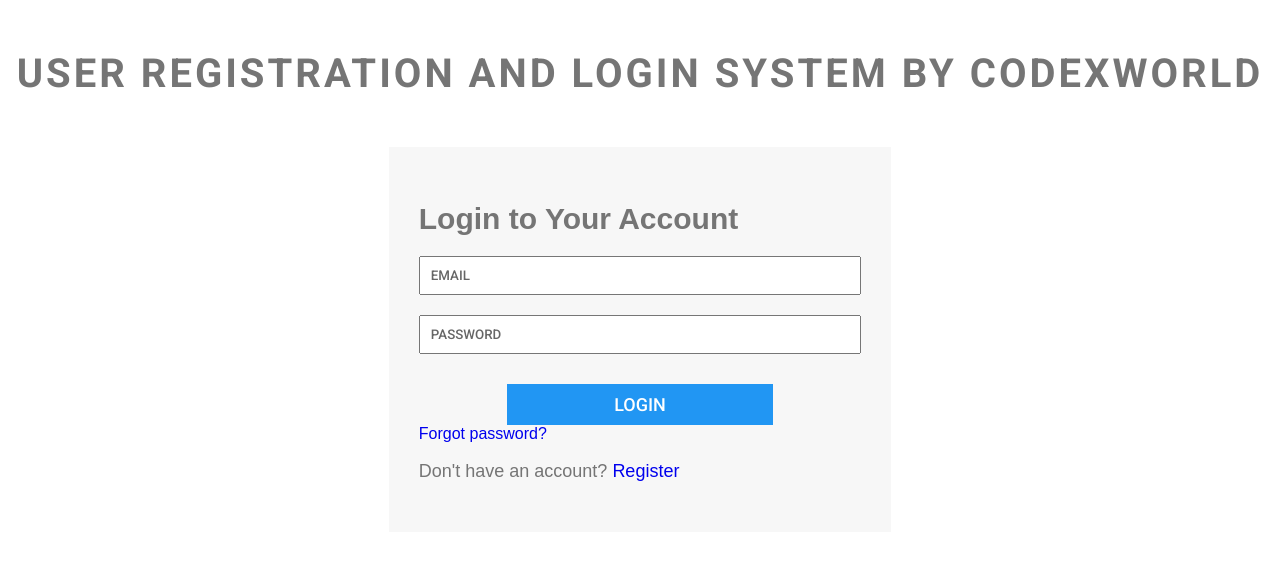
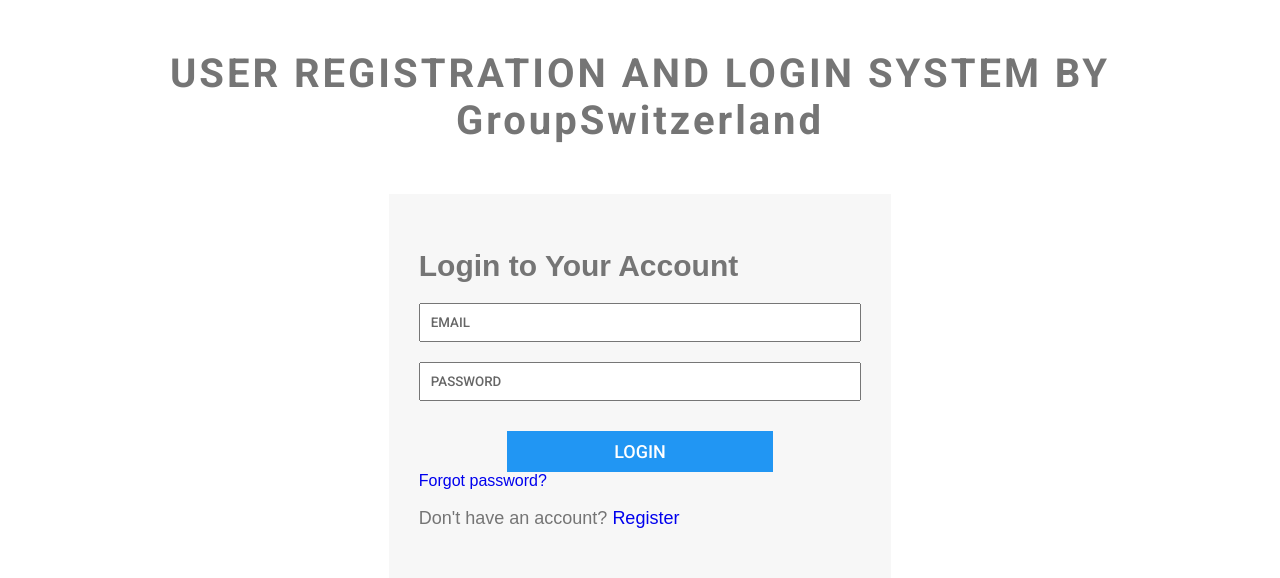
Before and after one commit to JaimeEstebanRamirez/GS-1, a PHP site: page / in a window 1280 px wide. Shown: the top 578 px of the page. Run offline with PHP 8.4, Linux system fonts and the light colour scheme.

Commit message:
New Connection

```diff
--- a/forgotPassword.php
+++ b/forgotPassword.php
@@ -10,12 +10,12 @@
 <!DOCTYPE html>
 <html>
 <head>
-    <title>Registration and Login System with PHP and MySQL by CodexWorld</title>
+    <title>Registration and Login System with PHP and MySQL by GroupSwitzerland</title>
     <link rel="stylesheet" href="style.css" type="text/css" media="all" />
     <link rel="stylesheet" href="//fonts.googleapis.com/css?family=Roboto:400,100,300,500,700,900" 	type="text/css" media="all">
 </head>
 <body>
-    <h1>USER REGISTRATION AND LOGIN SYSTEM BY CODEXWORLD</h1>
+    <h1>USER REGISTRATION AND LOGIN SYSTEM BY GroupSwitzerland</h1>
 	<div class="container">
 		<h2>Enter the Email of Your Account to Reset New Password</h2>
         <?php echo !empty($statusMsg)?'<p class="'.$statusMsgType.'">'.$statusMsg.'</p>':''; ?>
--- a/index.php
+++ b/index.php
@@ -10,12 +10,12 @@
 <!DOCTYPE html>
 <html>
 <head>
-    <title>Registration and Login System with PHP and MySQL by CodexWorld</title>
+    <title>Registration and Login System with PHP and MySQL by GroupSwitzerland</title>
     <link rel="stylesheet" href="style.css" type="text/css" media="all" />
     <link rel="stylesheet" href="//fonts.googleapis.com/css?family=Roboto:400,100,300,500,700,900" 	type="text/css" media="all">
 </head>
 <body>
-    <h1>USER REGISTRATION AND LOGIN SYSTEM BY CODEXWORLD</h1>
+    <h1>USER REGISTRATION AND LOGIN SYSTEM BY GroupSwitzerland</h1>
 	<div class="container">
         <?php
 			if(!empty($sessData['userLoggedIn']) && !empty($sessData['userID'])){
--- a/registration.php
+++ b/registration.php
@@ -10,7 +10,7 @@
 <!DOCTYPE html>
 <html>
 <head>
-    <title>Registration and Login System with PHP and MySQL by CodexWorld</title>
+    <title>Registration and Login System with PHP and MySQL by CroupSwitzerland</title>
     <link rel="stylesheet" href="style.css" type="text/css" media="all" />
     <link rel="stylesheet" href="//fonts.googleapis.com/css?family=Roboto:400,100,300,500,700,900" 	type="text/css" media="all">
 </head>
--- a/resetPassword.php
+++ b/resetPassword.php
@@ -15,7 +15,7 @@
     <link rel="stylesheet" href="//fonts.googleapis.com/css?family=Roboto:400,100,300,500,700,900" 	type="text/css" media="all">
 </head>
 <body>
-    <h1>USER REGISTRATION AND LOGIN SYSTEM BY CODEXWORLD</h1>
+    <h1>USER REGISTRATION AND LOGIN SYSTEM BY GroupSwitzerland</h1>
 	<div class="container">
 		<h2>Reset Your Account Password</h2>
         <?php echo !empty($statusMsg)?'<p class="'.$statusMsgType.'">'.$statusMsg.'</p>':''; ?>
```
